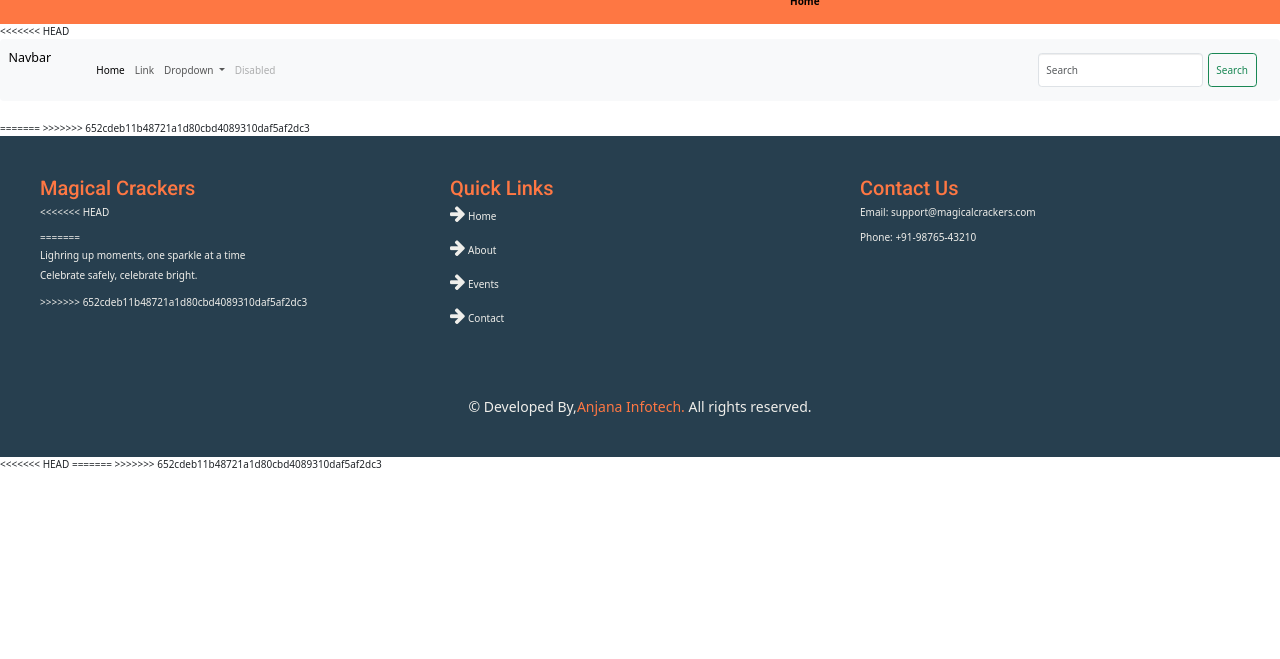
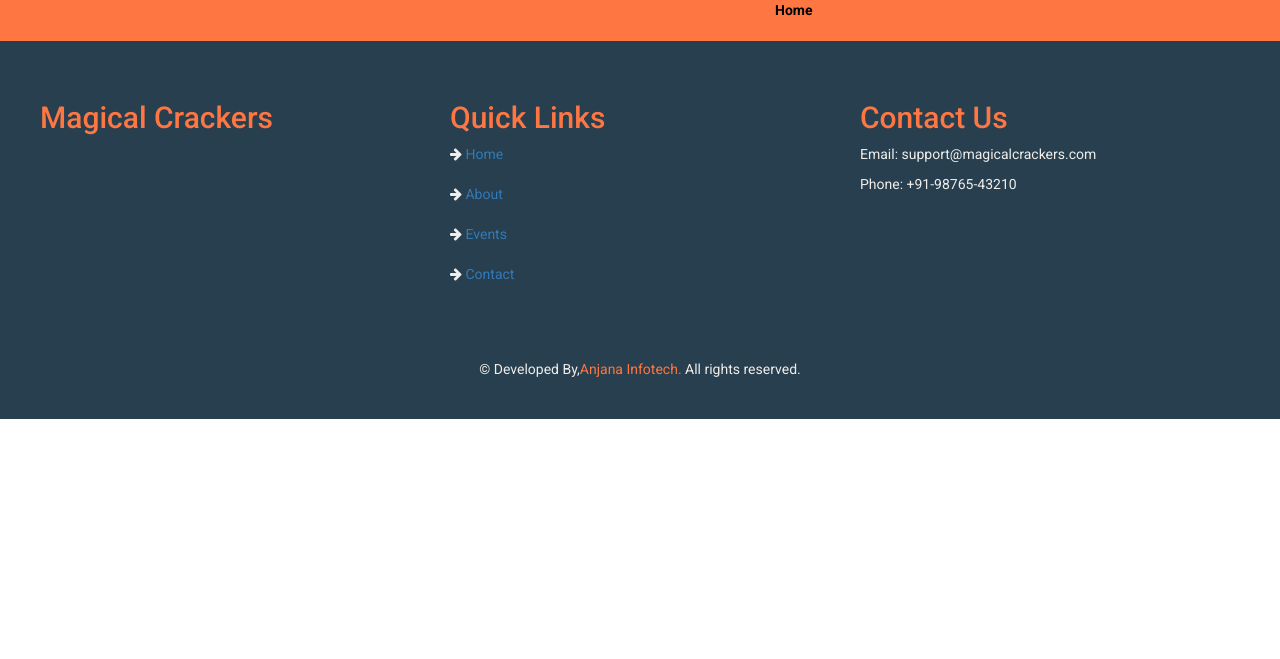
Before and after one commit to kumaranthiru1810/crackers, a PHP site: page /index.php in a window 1280 px wide. Shown: the part 141-800 px from the top of the page. Run offline with PHP 8.4, Linux system fonts and the light colour scheme; data that the repository does not hold is empty; some libraries are stand-ins or nearby versions.

Commit message:
changed some unwanted in footer

```diff
--- a/footer_bottom.php
+++ b/footer_bottom.php
@@ -1,64 +1,9 @@
-<<<<<<< HEAD
-<!DOCTYPE html>
-<html lang="en">
-<head>
-  <meta charset="UTF-8">
-  <meta name="viewport" content="width=device-width, initial-scale=1.0">
-  <title>Document</title>
-  <link rel="stylesheet" href="./assets/css/footer_bottom.css">
-  <link href="https://cdn.jsdelivr.net/npm/bootstrap@5.3.7/dist/css/bootstrap.min.css" rel="stylesheet" integrity="sha384-LN+7fdVzj6u52u30Kp6M/trliBMCMKTyK833zpbD+pXdCLuTusPj697FH4R/5mcr" crossorigin="anonymous">
-</head>
-<body>
-<nav class="navbar navbar-expand-lg bg-body-tertiary">
-  <div class="container-fluid">
-    <a class="navbar-brand" href="#">Navbar</a>
-    <button class="navbar-toggler" type="button" data-bs-toggle="collapse" data-bs-target="#navbarSupportedContent" aria-controls="navbarSupportedContent" aria-expanded="false" aria-label="Toggle navigation">
-      <span class="navbar-toggler-icon"></span>
-    </button>
-    <div class="collapse navbar-collapse" id="navbarSupportedContent">
-      <ul class="navbar-nav me-auto mb-2 mb-lg-0">
-        <li class="nav-item">
-          <a class="nav-link active" aria-current="page" href="#">Home</a>
-        </li>
-        <li class="nav-item">
-          <a class="nav-link" href="#">Link</a>
-        </li>
-        <li class="nav-item dropdown">
-          <a class="nav-link dropdown-toggle" href="#" role="button" data-bs-toggle="dropdown" aria-expanded="false">
-            Dropdown
-          </a>
-          <ul class="dropdown-menu">
-            <li><a class="dropdown-item" href="#">Action</a></li>
-            <li><a class="dropdown-item" href="#">Another action</a></li>
-            <li><hr class="dropdown-divider"></li>
-            <li><a class="dropdown-item" href="#">Something else here</a></li>
-          </ul>
-        </li>
-        <li class="nav-item">
-          <a class="nav-link disabled" aria-disabled="true">Disabled</a>
-        </li>
-      </ul>
-      <form class="d-flex" role="search">
-        <input class="form-control me-2" type="search" placeholder="Search" aria-label="Search"/>
-        <button class="btn btn-outline-success" type="submit">Search</button>
-      </form>
-    </div>
-  </div>
-</nav>
-=======
-<link rel="stylesheet" href="./assets/css/footer_bottom.css">
->>>>>>> 652cdeb11b48721a1d80cbd4089310daf5af2dc3
 <!-- Footer Start -->
 <footer style="background-color: #273F4F; color: #EFEEEA; padding: 40px 20px;">
   <div style="max-width: 1200px; margin: auto; display: flex; flex-wrap: wrap; justify-content: space-between; gap: 30px;">
 
     <div style="flex: 1; min-width: 250px;">
       <h2 style="color: #FE7743;">Magical Crackers</h2>
-<<<<<<< HEAD
-      <p style="line-height: 1.6;"></p>
-=======
-      <p style="line-height: 2;">Lighring up moments, one sparkle at a time<br>Celebrate safely, celebrate bright.</p>
->>>>>>> 652cdeb11b48721a1d80cbd4089310daf5af2dc3
     </div>
 
     <div id="linkes" style="flex: 1; min-width: 200px;">
@@ -83,11 +28,3 @@
     © Developed By,<span style="color: #FE7743; cursor: pointer;">Anjana Infotech.</span> All rights reserved.
   </div>
 </footer>
-
-<<<<<<< HEAD
-
-<script src="https://cdn.jsdelivr.net/npm/bootstrap@5.3.7/dist/js/bootstrap.bundle.min.js" integrity="sha384-ndDqU0Gzau9qJ1lfW4pNLlhNTkCfHzAVBReH9diLvGRem5+R9g2FzA8ZGN954O5Q" crossorigin="anonymous"></script>
-</body>
-</html>
-=======
->>>>>>> 652cdeb11b48721a1d80cbd4089310daf5af2dc3
```
